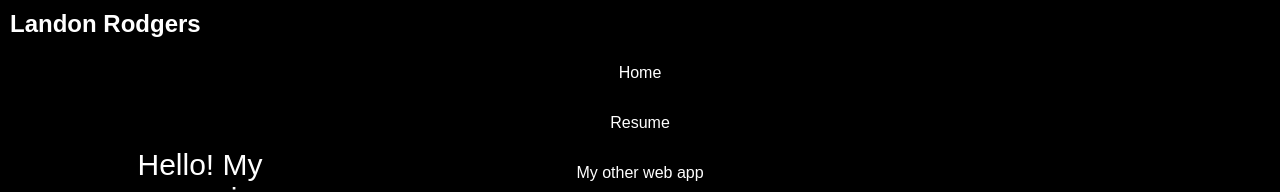
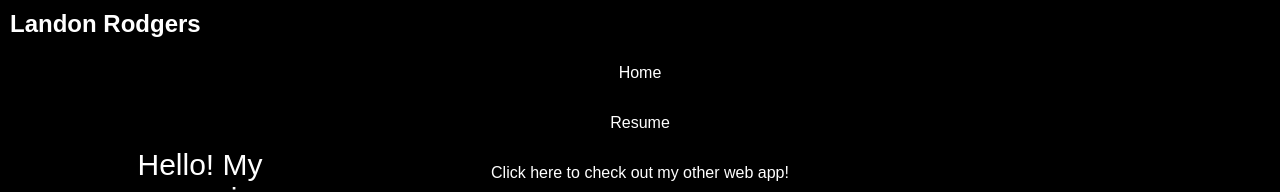
Before and after one commit to landonrodgers/landonrodgers.github.io, a plain HTML site: page index.html in a window 1280 px wide. Shown: the top 192 px of the page. Drawn offline with Linux system fonts and the light colour scheme; grey boxes are pictures that could not be loaded.

Commit message:
Add files via upload

```diff
--- a/index.html
+++ b/index.html
@@ -10,7 +10,7 @@
                     <h1>Landon Rodgers</h1>
                     <li><a href="index.html">Home</a></li>
                     <li><a href="Resume_2_13_20.pdf" target="_blank">Resume</a></li>
-                    <li><a href="https://insulin-dosage-calculator.netlify.com/" target="_blank">My other web app</a></li>
+                    <li><a href="https://insulin-dosage-calculator.netlify.com/" target="_blank">Click here to check out my other web app!</a></li>
                 </ul>
             </nav>
         </header>
```
